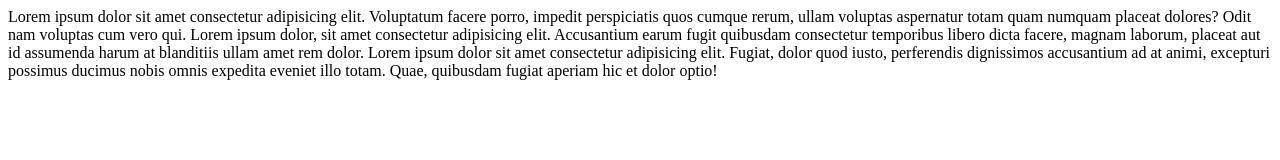
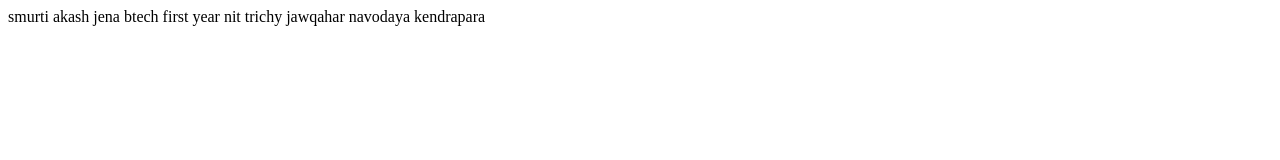
Before and after one commit to Smurtiakashjena-120/git-tutorial, a plain HTML site: page name.html in a window 1280 px wide. Drawn offline with Linux system fonts and the light colour scheme.

Commit message:
added name

```diff
--- a/name.html
+++ b/name.html
@@ -6,8 +6,6 @@
     <title>Document</title>
 </head>
 <body>
-    Lorem ipsum dolor sit amet consectetur adipisicing elit. Voluptatum facere porro, impedit perspiciatis quos cumque rerum, ullam voluptas aspernatur totam quam numquam placeat dolores? Odit nam voluptas cum vero qui.
-    Lorem ipsum dolor, sit amet consectetur adipisicing elit. Accusantium earum fugit quibusdam consectetur temporibus libero dicta facere, magnam laborum, placeat aut id assumenda harum at blanditiis ullam amet rem dolor.
-    Lorem ipsum dolor sit amet consectetur adipisicing elit. Fugiat, dolor quod iusto, perferendis dignissimos accusantium ad at animi, excepturi possimus ducimus nobis omnis expedita eveniet illo totam. Quae, quibusdam fugiat aperiam hic et dolor optio!
+    smurti akash jena btech first year nit trichy jawqahar navodaya kendrapara
 </body>
 </html>
```
